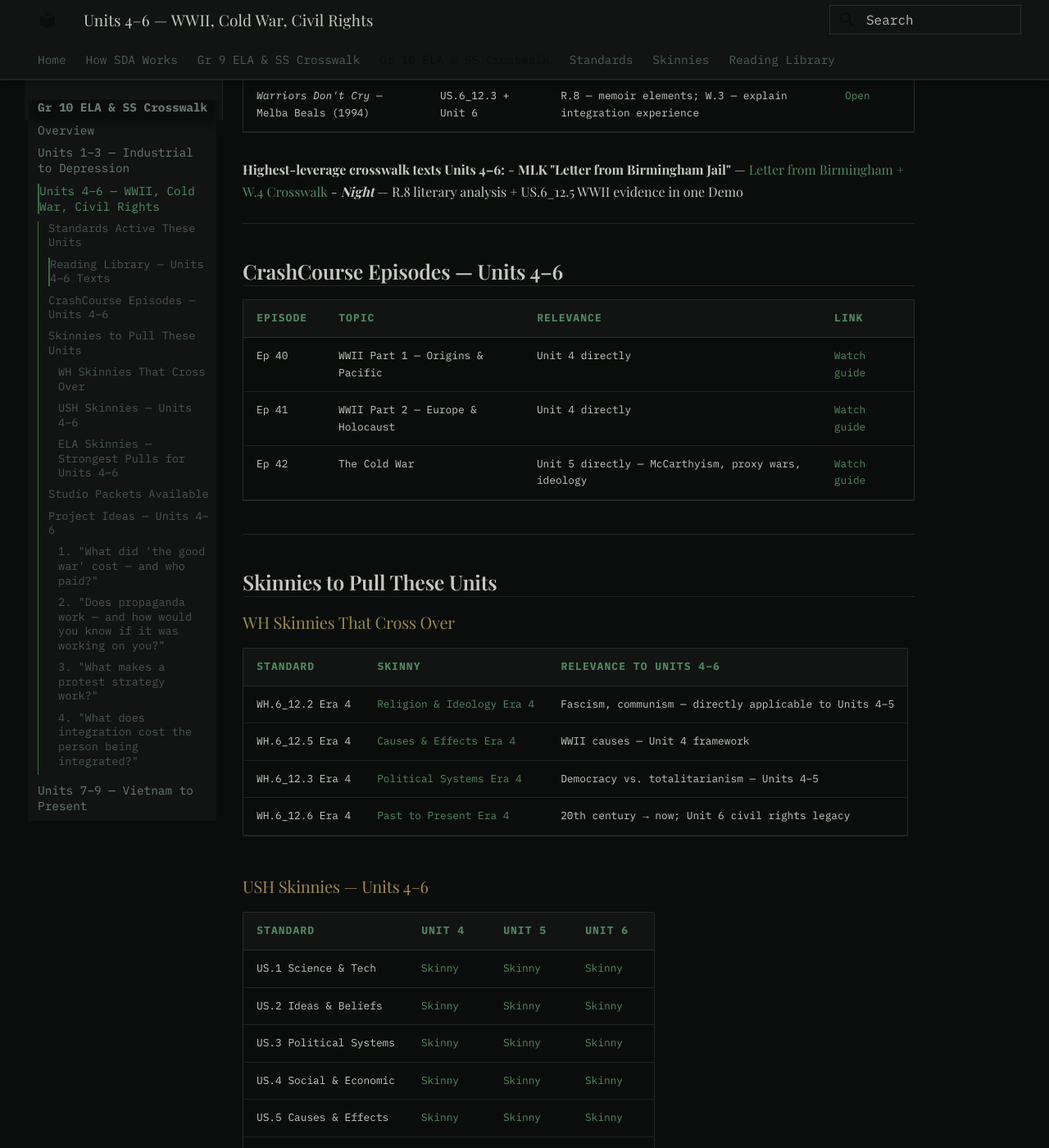
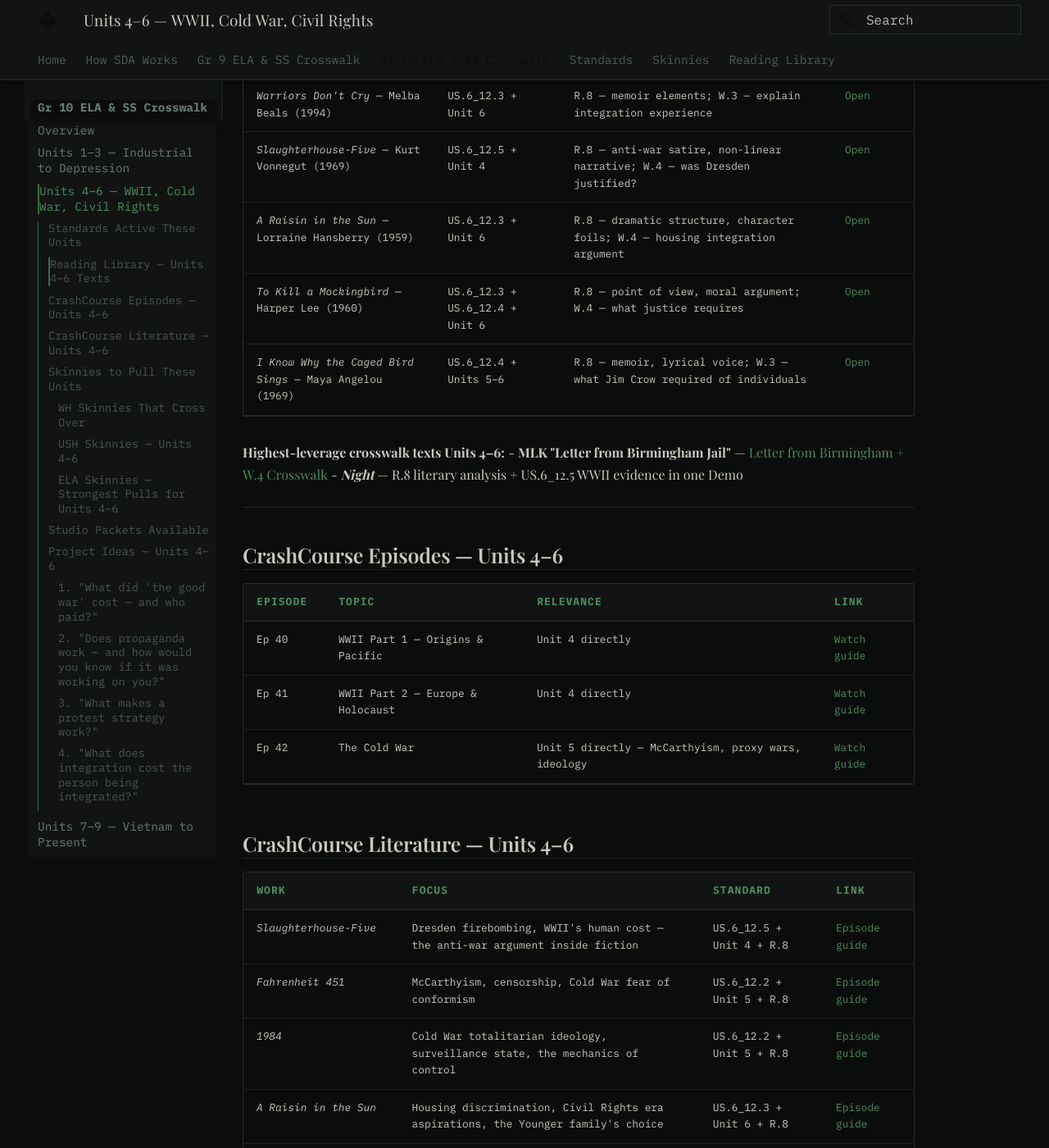
Before and after one commit to laskerpanda/SDA-WIKI, an MkDocs documentation site: the page built from docs/crosswalk/gr10/units-4-6.md, in a window 1280 px wide and 1400 px high, scrolled down 1589 px. Shown: the whole window at 82% size. Built offline with MkDocs 1.6.1 and Material for MkDocs 9.7.7, drawn with Linux system fonts in a browser that asks for light colours; some web fonts are replaced; some of the changed text lies outside the part shown.

Commit message:
hermes: 2026-06-16 10:45

```diff
--- a/docs/crosswalk/gr10/units-4-6.md
+++ b/docs/crosswalk/gr10/units-4-6.md
@@ -35,6 +35,10 @@
 | *1984* — George Orwell (1949) | US.6_12.2–3 + Unit 5 | R.8 — literary elements; W.4 — surveillance/conformism | [Open](../../reading-library/ela/orwell-1984.md) |
 | MLK — Letter from Birmingham Jail (1963) | US.6_12.3–4 + Unit 6 | R.9 + W.4 mentor text — argument for civil disobedience | [Open](../../reading-library/social-studies/mlk-letter-birmingham.md) |
 | *Warriors Don't Cry* — Melba Beals (1994) | US.6_12.3 + Unit 6 | R.8 — memoir elements; W.3 — explain integration experience | [Open](../../reading-library/ela/warriors-dont-cry.md) |
+| *Slaughterhouse-Five* — Kurt Vonnegut (1969) | US.6_12.5 + Unit 4 | R.8 — anti-war satire, non-linear narrative; W.4 — was Dresden justified? | [Open](../../reading-library/ela/slaughterhouse-five-vonnegut.md) |
+| *A Raisin in the Sun* — Lorraine Hansberry (1959) | US.6_12.3 + Unit 6 | R.8 — dramatic structure, character foils; W.4 — housing integration argument | [Open](../../reading-library/ela/raisin-in-the-sun-hansberry.md) |
+| *To Kill a Mockingbird* — Harper Lee (1960) | US.6_12.3 + US.6_12.4 + Unit 6 | R.8 — point of view, moral argument; W.4 — what justice requires | [Open](../../reading-library/ela/to-kill-a-mockingbird-lee.md) |
+| *I Know Why the Caged Bird Sings* — Maya Angelou (1969) | US.6_12.4 + Units 5–6 | R.8 — memoir, lyrical voice; W.3 — what Jim Crow required of individuals | [Open](../../reading-library/ela/caged-bird-sings-angelou.md) |
 
 **Highest-leverage crosswalk texts Units 4–6:**
 - **MLK "Letter from Birmingham Jail"** — [Letter from Birmingham + W.4 Crosswalk](../../reading-library/crosswalk/letter-birmingham-w4-crosswalk.md)
@@ -49,6 +53,17 @@
 | Ep 40 | WWII Part 1 — Origins & Pacific | Unit 4 directly | [Watch guide](../../crashcourse/world-history/ep-40-wwii-1.md) |
 | Ep 41 | WWII Part 2 — Europe & Holocaust | Unit 4 directly | [Watch guide](../../crashcourse/world-history/ep-41-wwii-2.md) |
 | Ep 42 | The Cold War | Unit 5 directly — McCarthyism, proxy wars, ideology | [Watch guide](../../crashcourse/world-history/ep-42-cold-war.md) |
+
+## CrashCourse Literature — Units 4–6
+
+| Work | Focus | Standard | Link |
+|------|-------|----------|------|
+| *Slaughterhouse-Five* | Dresden firebombing, WWII's human cost — the anti-war argument inside fiction | US.6_12.5 + Unit 4 + R.8 | [Episode guide](../../crashcourse/literature/slaughterhouse-five-vonnegut.md) |
+| *Fahrenheit 451* | McCarthyism, censorship, Cold War fear of conformism | US.6_12.2 + Unit 5 + R.8 | [Episode guide](../../crashcourse/literature/fahrenheit-451-bradbury.md) |
+| *1984* | Cold War totalitarian ideology, surveillance state, the mechanics of control | US.6_12.2 + Unit 5 + R.8 | [Episode guide](../../crashcourse/literature/1984-orwell.md) |
+| *A Raisin in the Sun* | Housing discrimination, Civil Rights era aspirations, the Younger family's choice | US.6_12.3 + Unit 6 + R.8 | [Episode guide](../../crashcourse/literature/raisin-in-the-sun-hansberry.md) |
+| *To Kill a Mockingbird* | Jim Crow courts, racial injustice, Scout's point of view — seeing injustice through a child's eyes | US.6_12.3 + Unit 6 + R.8 | [Episode guide](../../crashcourse/literature/to-kill-a-mockingbird-lee.md) |
+| *I Know Why the Caged Bird Sings* | Jim Crow childhood, Black resilience and dignity — memoir as witness | US.6_12.4 + Units 5–6 + R.8 | [Episode guide](../../crashcourse/literature/caged-bird-sings-angelou.md) |
 
 ---
 
```
Also changed, not shown: docs/crosswalk/gr10/units-1-3.md (+13 -2 lines), docs/crosswalk/gr10/units-7-9.md (+11 -0 lines), docs/crosswalk/gr9/era-4.md (+0 -2 lines).
